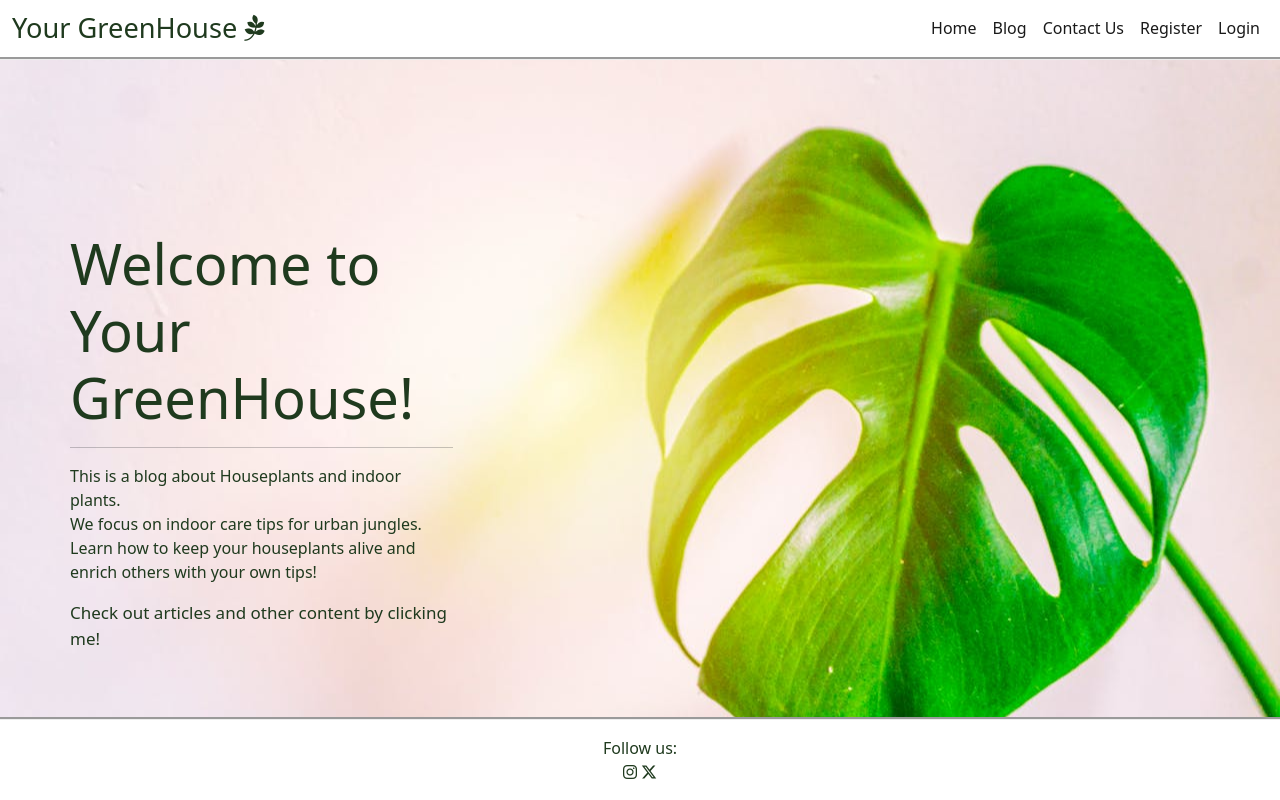
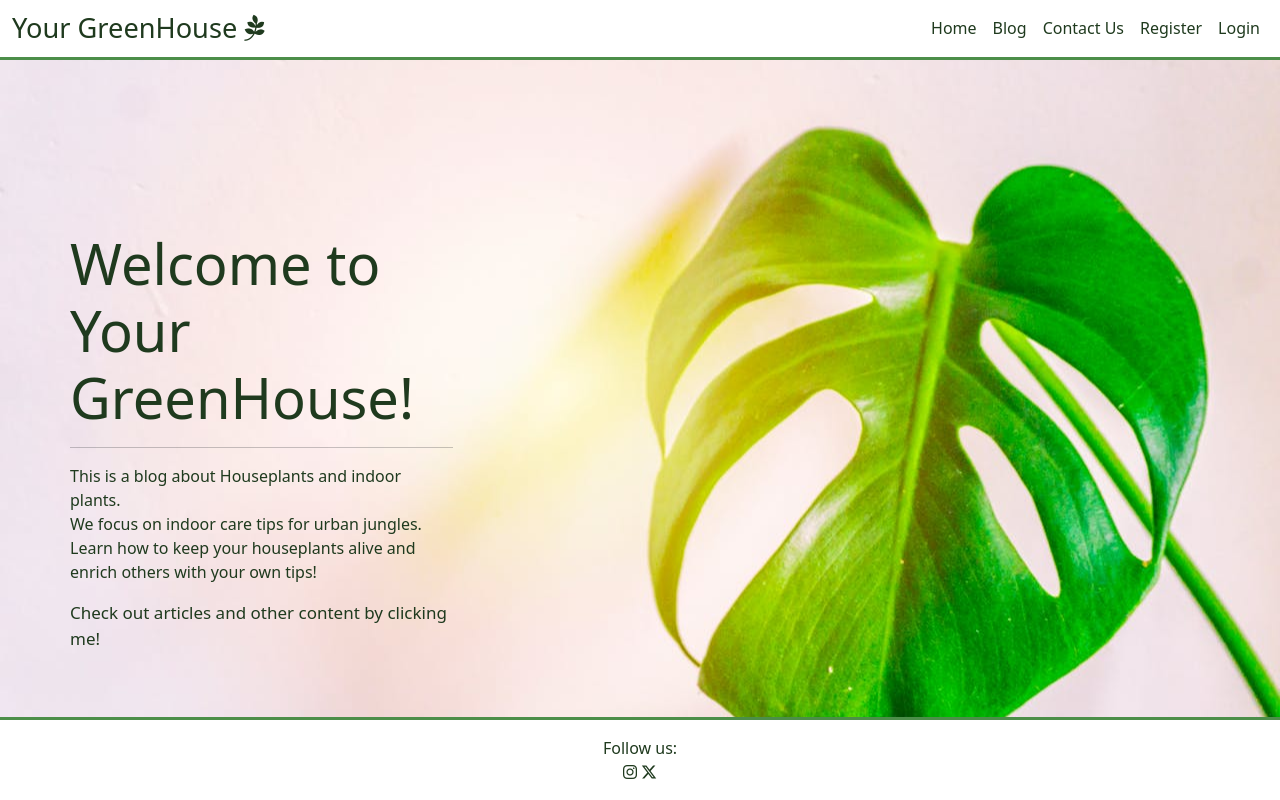
Before and after one commit to juliachelsie/YourGreenhouse, a Django app: page / in a window 1280 px wide. Run offline with Django 3.2, Linux system fonts and the light colour scheme; some libraries are stand-ins or nearby versions.

Commit message:
try deploy

```diff
--- a/static/css/base.css
+++ b/static/css/base.css
@@ -6,6 +6,13 @@
     background: url('/static/background.jpg') no-repeat center center fixed;
     background-size: cover;
 }
+
+.bg-white {
+    background-color: #fff !important;
+    border-color: #1f3a1e;
+}
+
+ /* Navbar */
 
 .navbar-logo {
     font-size: 1.7rem;
@@ -19,9 +26,22 @@
     transition: all 0.3s linear;
 }
 
+#homehover, #bloghover, #contacthover, #loginhover, #signuphover, #logouthover {
+    color: #1f3a1e;
+    text-decoration: none;
+}
+
+#homehover:hover, #bloghover:hover, #contacthover:hover,
+#loginhover:hover, #signuphover:hover, #logouthover:hover {
+    color:#52a84f;
+    transition: all 0.3s linear;
+}
+
 .navbar {
-    border-bottom-style: groove;
+    border-bottom-style: inset;
 }
+
+ /* Welcome text on index.html */
 
 #about {
     padding-top: 170px;
@@ -47,6 +67,13 @@
     transition: all 0.3s linear;
     font-size: 17px;
 }
+
+.content-link:hover {
+    color:#52a84f;
+    transition: all 0.3s linear;
+}
+
+/* Blog posts on post.html */
 
 .writer {
     color: #1f3a1e;
@@ -84,6 +111,8 @@
     text-decoration: none;
     font-size: 20px;
 }
+
+/* Blog posts-details in details.html */
 
 .post-content {
     margin-top: 10px;
@@ -131,6 +160,8 @@
     border: #1f1e1e;
 }
 
+/* like-button */
+
 .like-button {
     color: #f50000;
     background: transparent;
@@ -145,7 +176,7 @@
 
 }
 
-/* About page */
+/* contact.html with contact-from */
 
 #contact {
     padding-top: 170px;
@@ -159,13 +190,17 @@
 /* Footer */
 
 footer {
-    border-top-style: groove;
+    border-top-style: outset;
 }
 .follow {
     color: #1f3a1e
 }
 
-.follow a:hover {
+.fa-brands {
+    color: #1f3a1e;
+}
+
+.fa-brands:hover {
     color:#52a84f;
     transition: all 0.3s linear;
- }
+}
--- a/templates/base.html
+++ b/templates/base.html
@@ -43,24 +43,24 @@
                 <div class="collapse navbar-collapse justify-content-end" id="navbarText">
                     <ul class="navbar-nav">
                         <li class="nav-item">
-                        <a class="nav-link active" aria-label="Button leading home" aria-current="page" href="{% url 'home' %}">Home</a>
+                            <a class="nav-link active" id="homehover" aria-label="Button leading home" aria-current="page" href="{% url 'home' %}">Home</a>
                         </li>
                         <li class="nav-item">
-                        <a class="nav-link active" aria-label="Button leading to blog page" href="{% url 'post.html' %}">Blog</a>
+                            <a class="nav-link active" id="bloghover" aria-label="Button leading to blog page" href="{% url 'post.html' %}">Blog</a>
                         </li>
                         <li class="nav-item">
-                        <a class="nav-link active" aria-label="Button leading to contact page" href="{% url 'contact.html' %}">Contact Us</a>
+                            <a class="nav-link active" id="contacthover" aria-label="Button leading to contact page" href="{% url 'contact.html' %}">Contact Us</a>
                         </li>
                             {% if user.is_authenticated %}
                         <li class="nav-item">
-                        <a class="nav-link active" aria-label="Button to log out" href="{% url 'account_logout' %}">Logout</a>
+                            <a class="nav-link active" id="logouthover" aria-label="Button to log out" href="{% url 'account_logout' %}">Logout</a>
                         </li>
                             {% else %}
                         <li class="nav-item">
-                        <a class="nav-link active" aria-label="Button to register for account" href="{% url 'account_signup' %}">Register</a>
+                            <a class="nav-link active" id="signuphover" aria-label="Button to register for account" href="{% url 'account_signup' %}">Register</a>
                         </li>
                         <li class="nav-item">
-                        <a class="nav-link active" aria-label="Button to log in" href="{% url 'account_login' %}">Login</a>
+                            <a class="nav-link active"  id="loginhover" aria-label="Button to log in" href="{% url 'account_login' %}">Login</a>
                         </li>
                             {% endif %}
                 </ul>
@@ -89,12 +89,12 @@
         <!-- Footer -->
         <footer class="footer mt-auto py-3 bg-white">
             <p class="m-0 text-center follow">Follow us: <br>
-                <a href="https://www.instagram.com/" target="_blank"
+                <a href="https://www.instagram.com/" id="followhover" target="_blank"
                 rel="noopener" aria-label="Visit our Instagram page (opens in new tab)">
-                <i class="fa-brands fa-instagram" style="color: #1f3a1e;"></i></a>
-                <a href="https://twitter.com/" target="_blank" rel="noopener"
+                <i class="fa-brands fa-instagram"></i></a>
+                <a href="https://twitter.com/" id="change" target="_blank" rel="noopener"
                 aria-label="Visit our Twitter page (opens in new tab)">
-                <i class="fa-brands fa-x-twitter" style="color: #1f3a1e;"></i></a>
+                <i class="fa-brands fa-x-twitter"></i></a>
             </p>
         </footer>
 
```
Also changed, not shown: yourgreenhouse/settings.py (+8 -8 lines), README.md. Lines whose indentation alone changed are shown as unchanged.
